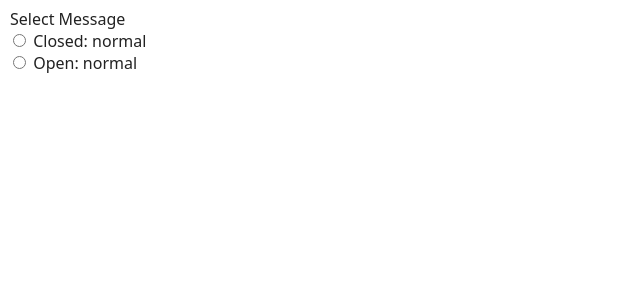
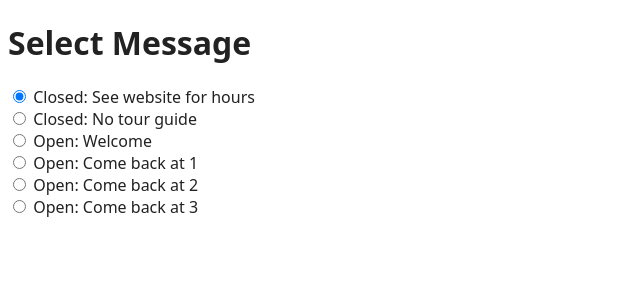
Before and after one commit to manningt/epd10, a Flask app: page / in a window 1280 px wide. Shown: the top 300 px of the page, without its empty margins (0-640 px from the left). Run offline with Flask 3, Linux system fonts and the light colour scheme; some libraries are stand-ins or nearby versions.

Commit message:
have radio buttons populated by python

```diff
--- a/app.py
+++ b/app.py
@@ -26,7 +26,22 @@ def change_message(message_number):
 
 @app.route('/')
 def index():
-    return render_template('index.html')
+    radio_fieldset = {
+        'name': 'Message',
+        'buttons': [
+            {'label': 'Closed: See website for hours', 'value': '6', 'checked': True},
+            {'label': 'Closed: No tour guide', 'value': '5'},
+            {'label': 'Open: Welcome', 'value': '4'},
+            {'label': 'Open: Come back at 1', 'value': '1'},
+            {'label': 'Open: Come back at 2', 'value': '2'},
+            {'label': 'Open: Come back at 3', 'value': '3'},
+        ]
+    }
+    return render_template('index.html', \
+        page_title="Select_Message", \
+        heading="Select Message",
+        fieldset=radio_fieldset)
+
 
 @socketio.on('change_message')
 def handle_change_message(data):
--- a/templates/index.html
+++ b/templates/index.html
@@ -3,34 +3,17 @@
    <head>
       <meta charset="UTF-8">
       <meta name="viewport" content="width=device-width, initial-scale=1.0">
-      <title>Button Page</title>
+      <title>{{page_title}}</title>
       <link rel="stylesheet" href="{{ url_for('static', filename='css/simple.css') }}">
    </head>
    <body>
-      <legend>Select Message</legend>
-      <input type="radio" name="Message" id="1" value="1">
-      <label for="1">Closed: normal</label><br>
-      <input type="radio" name="Message" id="2" value="2">
-      <label for="2">Open: normal</label><br>
+      <h1>{{heading}}</h1>
+      {%- for button in fieldset['buttons'] %}
+         <input type="radio" id="{{button['label']}}" name="{{fieldset['name']}}" value={{button['value']}}
+         {%- if button['checked'] is defined %} checked{%- endif %}>
+         <label for="{{button['label']}}">{{button['label']}}</label><br>
+      {%- endfor %}
 
-      <!-- <form action="/closed_normal" method="post">
-         <button type="submit">Closed: normal</button>
-      </form>
-      <form action="/closed_no_guide" method="post">
-         <button type="submit">Closed: no tour guide</button>
-      </form>
-      <form action="/open_normal" method="post">
-         <button type="submit">Open: normal</button>
-      </form>
-      <form action="/tour_in_progress_1" method="post">
-         <button type="submit">Open: Come back at 1</button>
-      </form>
-      <form action="/tour_in_progress_2" method="post">
-         <button type="submit">Open: Come back at 2</button>
-      </form>
-      <form action="/tour_in_progress_3" method="post">
-         <button type="submit">Open: Come back at 3</button>
-      </form> -->
    </body>
    <script src="https://cdnjs.cloudflare.com/ajax/libs/socket.io/4.0.1/socket.io.js"></script>
    <script type="text/javascript">
```
